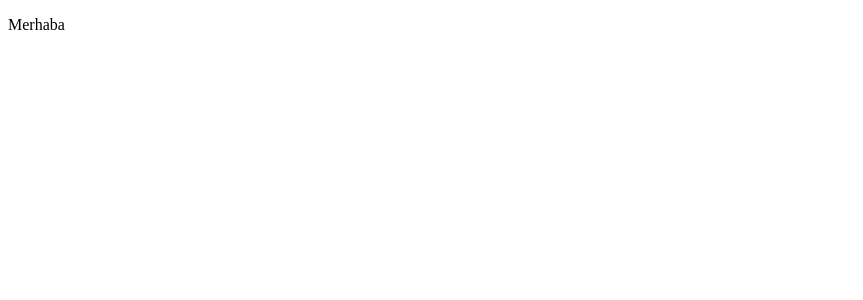
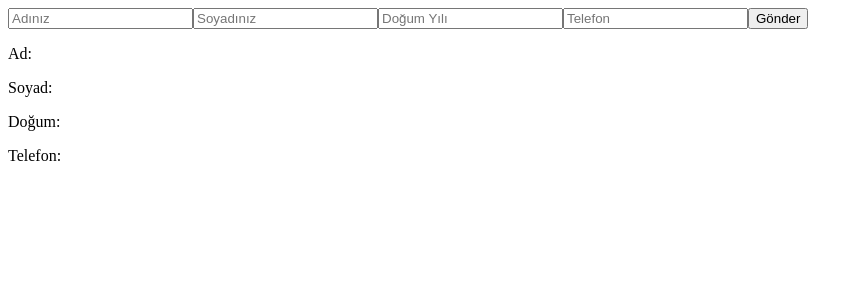
Before and after one commit to anilceyhanyeni/ders11, a React (Create React App) app: page / in a window 1280 px wide. Shown: the top 300 px of the page, without its empty margins (0-863 px from the left). Built offline with nearby package versions, Linux system fonts and the light colour scheme.

Commit message:
feat: basit form yönetimi örneği

```diff
--- /dev/null
+++ b/src/App.jsx
@@ -0,0 +1,9 @@
+import IletisimFormu from "./IletisimFormu"
+
+function App() {
+    return(
+        <IletisimFormu/>
+    )
+}
+
+export default App
--- /dev/null
+++ b/src/IletisimFormu.jsx
@@ -0,0 +1,59 @@
+import { useState } from "react"
+
+function IletisimFormu() {
+
+    const [ad, adGuncelle] = useState("")
+    const [soyad, soyadGuncelle] = useState("")
+    const [dogumYili, dogumYiliGuncelle] = useState("")
+    const [telefon, telefonGuncelle] = useState("")
+
+    function adDegistir(olay) {
+        adGuncelle(olay.target.value)
+    }
+
+    function soyadDegistir(olay) {
+        soyadGuncelle(olay.target.value)
+    }
+
+    function dogumYiliDegistir(olay) {
+        dogumYiliGuncelle(olay.target.value)
+    }
+
+    function telefonDegistir(olay) {
+        telefonGuncelle(olay.target.value)
+    }
+
+    function formGonder(olay) {
+        olay.preventDefault()
+
+        if (dogumYili.length !== 4) {
+            alert("Doğum tarihi 4 karakterli olmalıdır")
+        } else {
+            olay.target.submit()
+        }
+    }
+
+    return (
+        <>
+            <form onSubmit={formGonder}>
+                <input value={ad} onChange={adDegistir} type="text" placeholder="Adınız" />
+                <input type={soyad} onChange={soyadDegistir} placeholder="Soyadınız" />
+                <input type={dogumYili} onChange={dogumYiliDegistir} placeholder="Doğum Yılı" />
+                <input type={telefon} onChange={telefonDegistir} placeholder="Telefon" />
+                <button type="submit">Gönder</button>
+            </form>
+
+            <div>
+                <p>Ad: {ad}</p>
+                <p>Soyad: {soyad}</p>
+                <p>Doğum: {dogumYili}</p>
+                <p>Telefon: {telefon}</p>
+            </div>
+
+        </>
+
+
+    )
+}
+
+export default IletisimFormu
--- a/src/index.js
+++ b/src/index.js
@@ -1,7 +1,8 @@
 import React from 'react';
 import ReactDOM from 'react-dom/client';
+import App from './App';
 
 const root = ReactDOM.createRoot(document.getElementById('root'));
 root.render(
-    <p>Merhaba</p>
+    <App/>
 );
```
